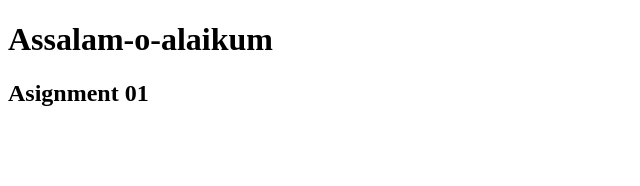
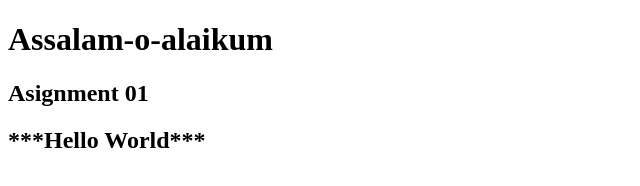
Before and after one commit to hasssanbilal/bootcamp_assignment_01, a plain HTML site: page index.html in a window 1280 px wide. Shown: the whole page, without its empty margins (0-640 px from the left). Drawn offline with Linux system fonts and the light colour scheme.

Commit message:
Update index.html

```diff
--- a/index.html
+++ b/index.html
@@ -8,5 +8,7 @@
 <body>
     <h1>Assalam-o-alaikum</h1>
     <h2>Asignment 01</h2>
+    <h2>***Hello World***</h2>
+
 </body>
 </html>
```
